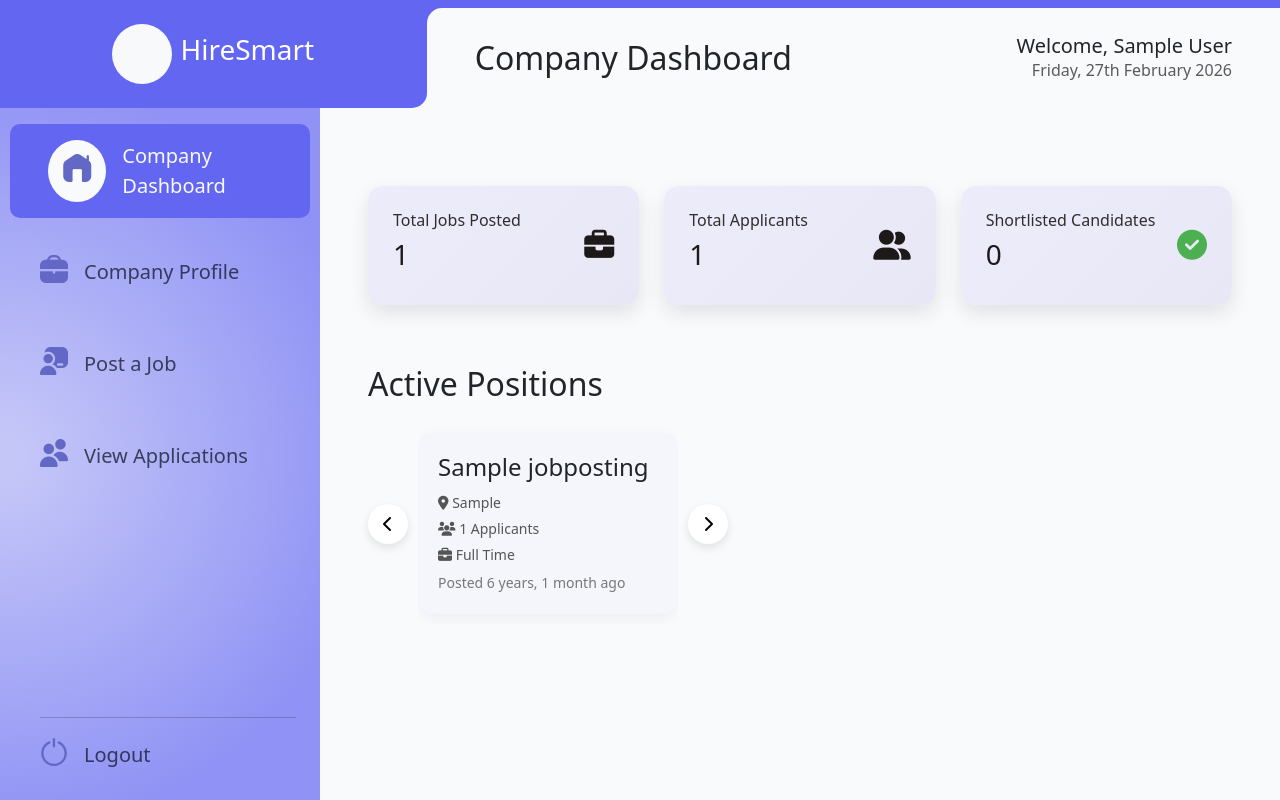
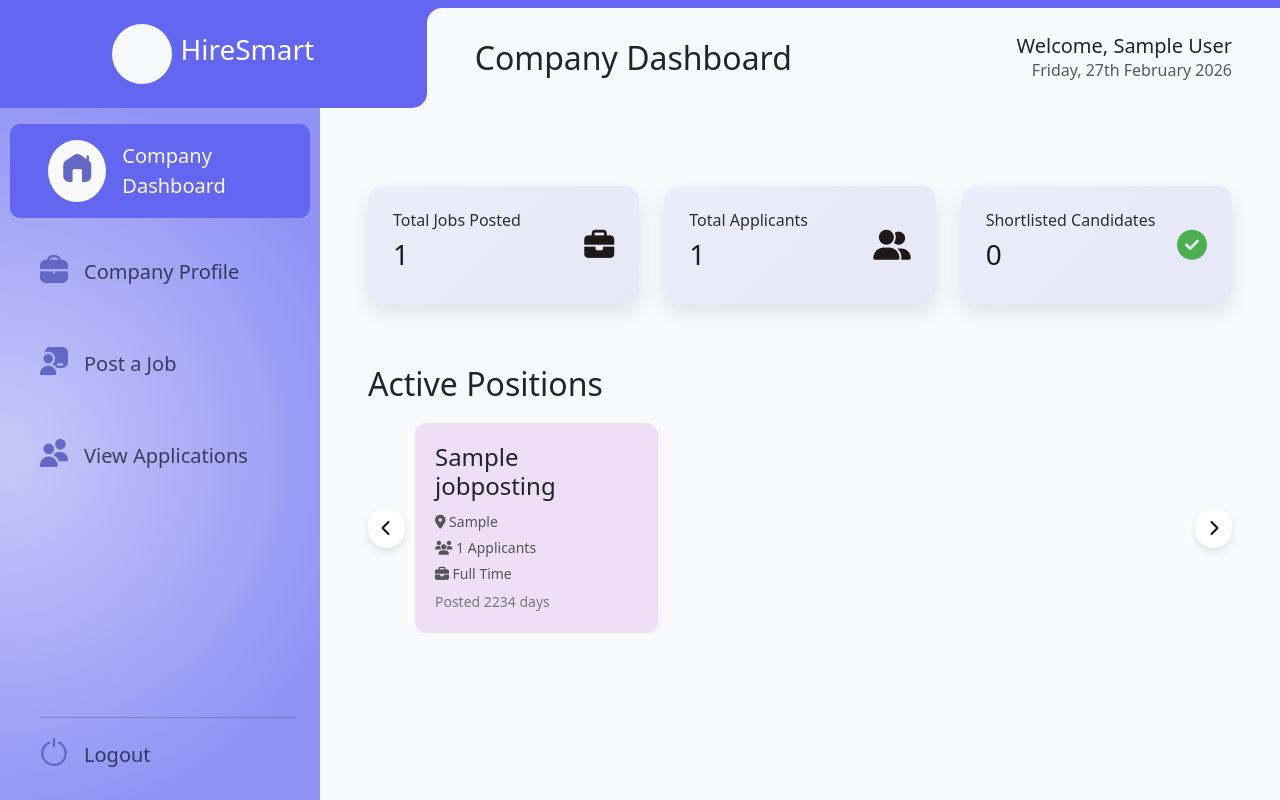
Before and after one commit to Karan-512/django-ai-recruitment-portal, a Django app: page /company/home/ in a window 1280 px wide. Run offline with Django 5.2, Linux system fonts and the light colour scheme; a user stored in the database is signed in; tables that the repository leaves empty hold one stand-in row (values such as "Sample post"); some libraries are stand-ins or nearby versions.

Commit message:
Save my changes before pull

```diff
--- a/Company/templates/dashboard.html
+++ b/Company/templates/dashboard.html
@@ -69,7 +69,7 @@
             </p>
 
             <small>
-                Posted {{ job.posted_date|timesince }} ago
+                 Posted {{ job.time_display }}
             </small>
         </div>
         {% empty %}
@@ -85,13 +85,15 @@
 </div>
 
 <script>
-    function scrollCarousel(direction) {
+function scrollCarousel(direction) {
     const track = document.getElementById("carouselTrack");
-    const scrollAmount = 300;
+    const card = track.querySelector(".job-card");
 
-    track.scrollLeft += direction * scrollAmount;
+    if (!card) return;
+
+    const cardWidth = card.offsetWidth + 20; // card width + gap
+    track.scrollLeft += direction * cardWidth;
 }
-
 </script>
 
 {% endblock %}
--- a/Company/views.py
+++ b/Company/views.py
@@ -4,6 +4,7 @@ from Company.models import CompanyProfile
 from django.contrib import messages
 from .models import JobPosting
 from .models import Application
+from django.utils import timezone
 
 # Create your views here.
 @login_required
@@ -17,6 +18,22 @@ def Home(request):
     # Get company jobs
     jobs = company.job_postings.all()
 
+    for job in jobs:
+        time_diff = timezone.now() - job.posted_date
+        total_seconds = int(time_diff.total_seconds())
+
+        hours = total_seconds // 3600
+        minutes = (total_seconds % 3600) // 60
+        days = hours // 24
+
+        # ✅ Auto convert
+        if hours < 24:
+            job.time_display = f"{hours}hr : {minutes:02d} min"
+        else:
+            if days == 1:
+                job.time_display = "1 day"
+            else:
+                job.time_display = f"{days} days"
     # Counts
     total_jobs = jobs.count()
     total_applications = Application.objects.filter(
--- a/static/css/main.css
+++ b/static/css/main.css
@@ -529,24 +529,20 @@ input::-ms-clear {
 
 .carousel-track {
     display: flex;
-    overflow-x: auto;
     gap: 20px;
+    overflow: hidden;          /* hide extra cards */
     scroll-behavior: smooth;
-    padding: 10px 0;
-}
-
-.carousel-track::-webkit-scrollbar {
-    display: none;
+    width: 100%;
 }
 
 .job-card {
-    min-width: 260px;
-    background: #f5f6fb;
+    flex: 0 0 calc(100% / 3 - 14px);   /* show only 3 cards */
+    background: #eedff6;
     padding: 20px;
-    border-radius: 15px;
-    box-shadow: 0 4px 15px rgba(0, 0, 0, 0.05);
-    transition: 0.3s;
+    border-radius: 12px;
+    box-shadow: 0 4px 10px rgba(0,0,0,0.05);
 }
+
 
 .job-card:hover {
     transform: translateY(-5px);
```
